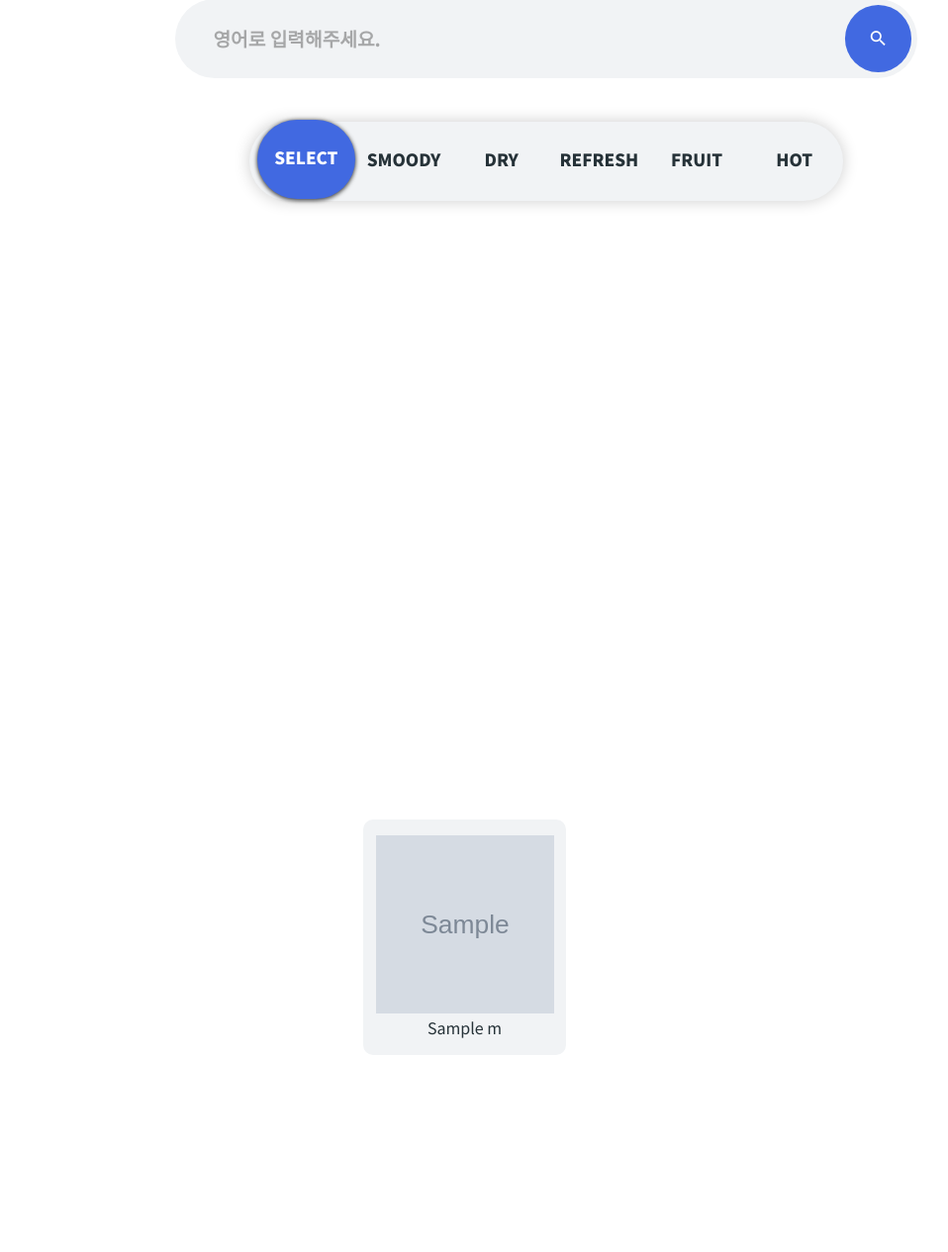
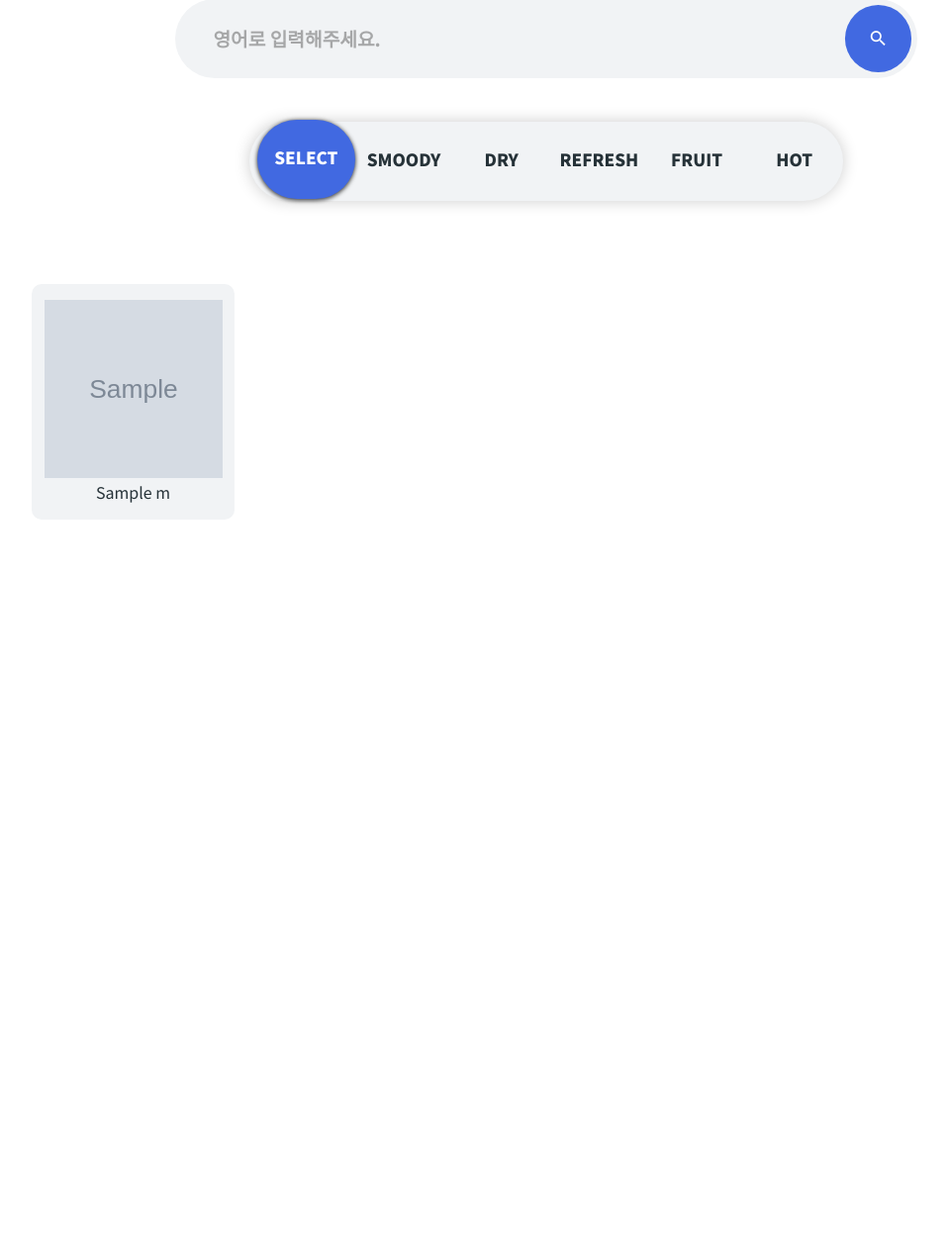
Before and after one commit to JBU-KDigital-Dionysus/Cocktail_Recommendation_WEB, a Spring Boot app: page /cocktail/list.do in a window 1280 px wide. Shown: the part 310-1575 px from the top of the page at 99% size, without its empty margins (88-1046 px from the left). Run offline with Spring Boot 4, Linux system fonts and the light colour scheme; tables that the repository leaves empty hold one stand-in row (values such as "Sample post"); grey boxes marked "Sample" are stand-in pictures; some of the project's set-up classes (security, data sources, template engines, error pages and the like) are left out, and stand-ins take their place; some libraries are stand-ins or nearby versions.

Commit message:
변경완료

```diff
--- a/src/main/resources/application.properties
+++ b/src/main/resources/application.properties
@@ -6,7 +6,7 @@ debugMode=true
 spring.datasource.driver-class-name=com.mysql.cj.jdbc.Driver
 spring.datasource.url=jdbc:mysql://${MYSQL_HOST:localhost}:3306/cocktail_recommendation
 spring.datasource.username=root
-spring.datasource.password=00000000
+spring.datasource.password=mysql
 
 spring.jpa.show-sql=true
 spring.jpa.properties.hibernate.format_sql=true
--- a/src/main/resources/templates/cocktail/cocktailList.html
+++ b/src/main/resources/templates/cocktail/cocktailList.html
@@ -194,7 +194,7 @@
         }
 
         table {
-            display: flex;
+            /* display: flex; */
             justify-content: center;
             align-items: center;
             height: 100vh;
--- a/src/main/resources/templates/header.html
+++ b/src/main/resources/templates/header.html
@@ -47,7 +47,7 @@ margin:0 auto !important ;
 padding-top:10px;}
 
 nav {
-/* max-width:770px !important; */
+max-width:770px !important;
 max-height:112px !important;
 padding-top:17px;
 
--- a/src/main/resources/templates/index.html
+++ b/src/main/resources/templates/index.html
@@ -296,7 +296,8 @@ ul {
    </div>
 <br>
 <br>
-
+<br>
+<br>
 <footer th:insert="/footer"></footer>
 </body>
 
--- a/src/main/resources/templates/search/cocktailSearch.html
+++ b/src/main/resources/templates/search/cocktailSearch.html
@@ -194,7 +194,7 @@
         }
 
         table {
-            display: flex;
+            /* display: flex; */
             justify-content: center;
             align-items: center;
             height: 100vh;
```
